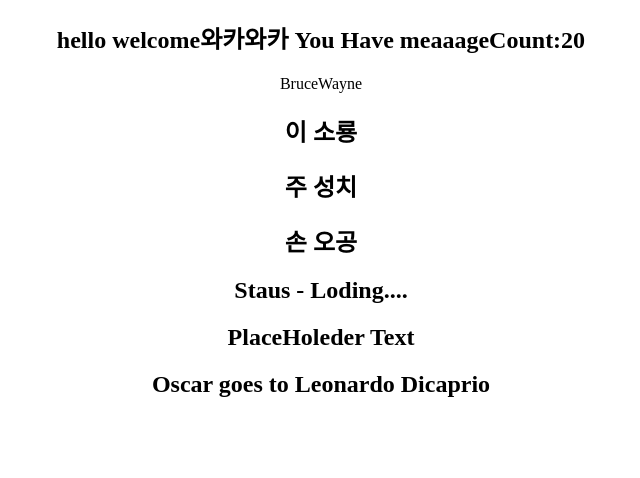
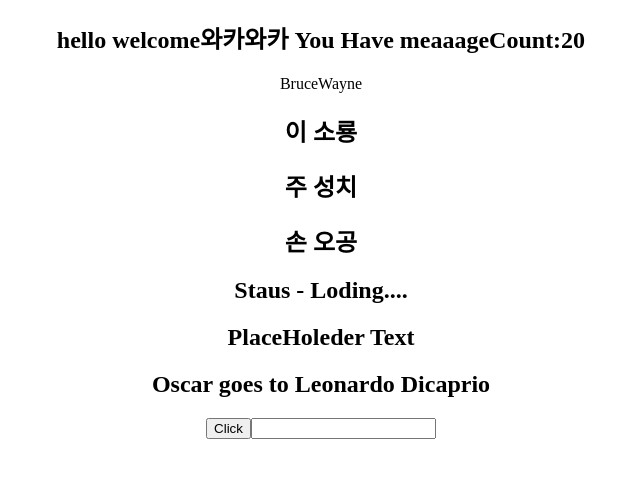
Before and after one commit to gihyeok10/Ts-Practice, a React (Create React App) app in the folder react-tutorial-ts/: page / in a window 1280 px wide. Shown: the top 478 px of the page, without its empty margins (319-959 px from the left). Built offline with nearby package versions, Linux system fonts and the light colour scheme.

Commit message:
eventtype

```diff
--- a/react-tutorial-ts/src/App.tsx
+++ b/react-tutorial-ts/src/App.tsx
@@ -1,7 +1,9 @@
 import React from "react";
 import "./App.css";
+import { Button } from "./components/Button";
 import { Greet } from "./components/Greet";
 import { Heading } from "./components/Heading";
+import { Input } from "./components/Input";
 import { Oscar } from "./components/Oscar";
 import { Person } from "./components/Person";
 import { PersonList } from "./components/PersonList";
@@ -36,6 +38,12 @@
       <Oscar>
         <Heading>Oscar goes to Leonardo Dicaprio</Heading>
       </Oscar>
+      <Button
+        handleClick={(evnet, id) => {
+          console.log("Button Clicked", evnet, id);
+        }}
+      ></Button>
+      <Input value="" handleChange={(event) => console.log(event)}></Input>
     </div>
   );
 }
--- /dev/null
+++ b/react-tutorial-ts/src/components/Button.tsx
@@ -0,0 +1,10 @@
+import React from "react";
+type ButtonProps = {
+  handleClick: (event: React.MouseEvent<HTMLButtonElement>, id: number) => void;
+};
+// 버튼 클릭 이벤트 타입
+export const Button = (props: ButtonProps) => {
+  return (
+    <button onClick={(event) => props.handleClick(event, 1)}>Click</button>
+  );
+};
--- /dev/null
+++ b/react-tutorial-ts/src/components/Input.tsx
@@ -0,0 +1,9 @@
+import React from "react";
+type InputProps = {
+  value: string;
+  handleChange: (event: React.ChangeEvent<HTMLInputElement>) => void;
+};
+export const Input = (props: InputProps) => {
+  const handleInputChange = (event: React.ChangeEvent<HTMLInputElement>) => {};
+  return <input type="text" value={props.value} onChange={handleInputChange} />;
+};
```
